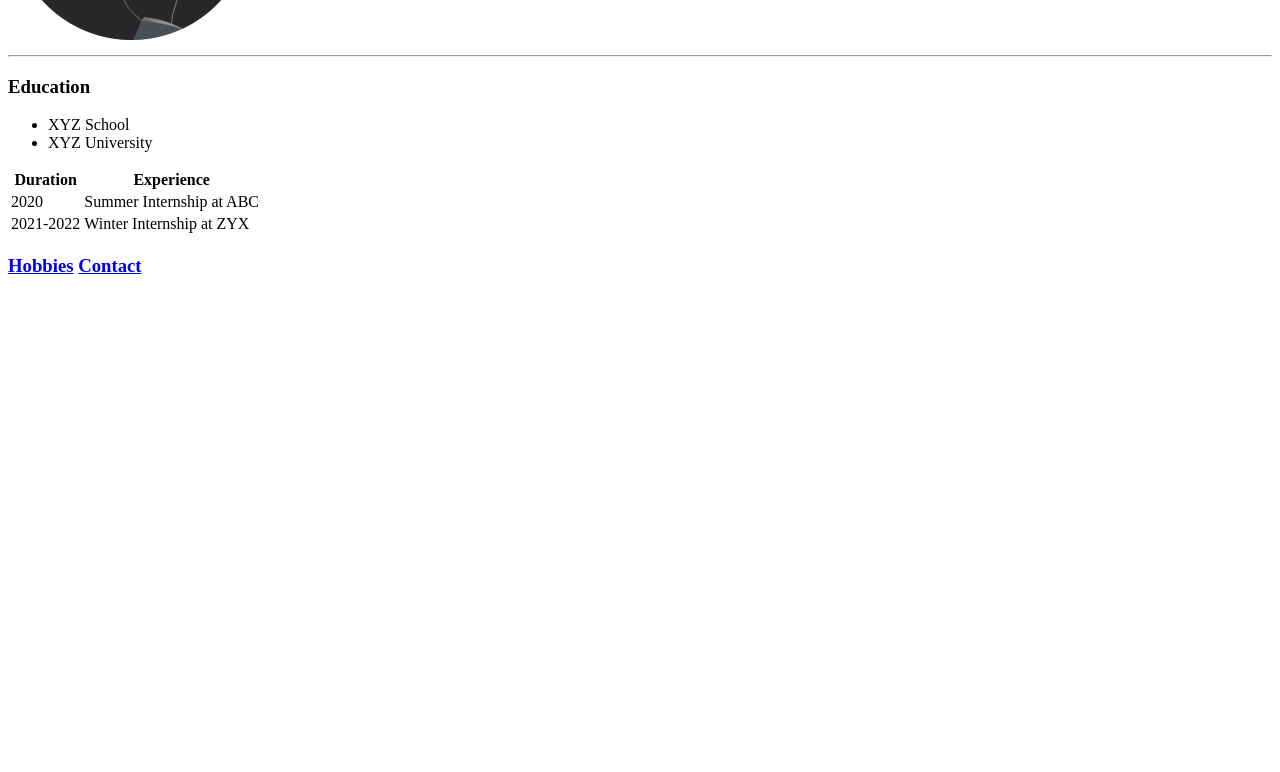
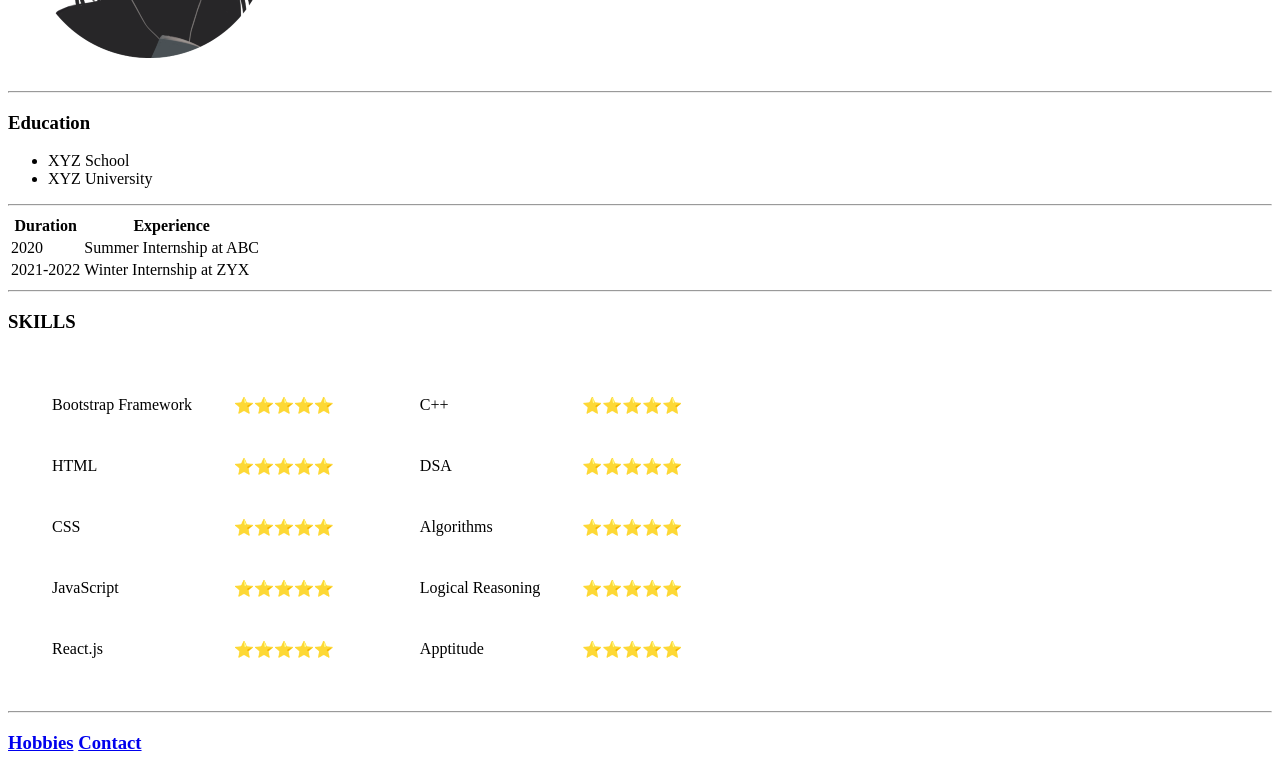
Before and after one commit to jayati-anjela/webdevpractice, a plain HTML site: page HTML/HTMLPERSONALSITE/index.html in a window 1280 px wide. Shown: the part 212-984 px from the top of the page. Before the commit the page ends 800 px from the top, so only its background shows below. Drawn offline with Linux system fonts and the light colour scheme.

Commit message:
section 3 html

```diff
--- a/HTML/HTMLPERSONALSITE/index.html
+++ b/HTML/HTMLPERSONALSITE/index.html
@@ -5,7 +5,7 @@
     <title>Jayati's Personal Site</title>
   </head>
   <body>
-    <table>
+    <table cellspacing="20">
       <tr>
         <td><img src="images/fake-human-circle-img.png" alt="jayati profile picture"></td>
         <td><h1>Jayati A Minj</h1>
@@ -22,7 +22,7 @@
       <li>XYZ School</li>
       <li>XYZ University</li>
     </ul>
-
+    <hr>
     <table>
       <thead>
         <tr>
@@ -40,6 +40,50 @@
         </tr>
       </tbody>
     </table>
+    <hr>
+
+    <h3>SKILLS</h3>
+
+    <table>
+      <tr>
+        <td><table cellspacing="40">
+          <tr>
+            <td>Bootstrap Framework</td><td>⭐⭐⭐⭐⭐</td>
+          </tr>
+          <tr>
+            <td>HTML</td><td>⭐⭐⭐⭐⭐</td>
+          </tr>
+          <tr>
+            <td>CSS</td><td>⭐⭐⭐⭐⭐</td>
+          </tr>
+          <tr>
+            <td>JavaScript</td><td>⭐⭐⭐⭐⭐</td>
+          </tr>
+          <tr>
+            <td>React.js</td><td>⭐⭐⭐⭐⭐</td>
+          </tr>
+        </table></td>
+        <td><table cellspacing="40">
+          <tr>
+            <td>C++</td><td>⭐⭐⭐⭐⭐</td>
+          </tr>
+          <tr>
+            <td>DSA</td><td>⭐⭐⭐⭐⭐</td>
+          </tr>
+          <tr>
+            <td>Algorithms</td><td>⭐⭐⭐⭐⭐</td>
+          </tr>
+          <tr>
+            <td>Logical Reasoning</td><td>⭐⭐⭐⭐⭐</td>
+          </tr>
+          <tr>
+            <td>Apptitude</td><td>⭐⭐⭐⭐⭐</td>
+          </tr>
+        </table></td>
+      </tr>
+    </table>
+
+    <hr>
 
     <h3><a href="hobbies.html">Hobbies</a> <a href="contactme.html">Contact</a></h3>
 
```
